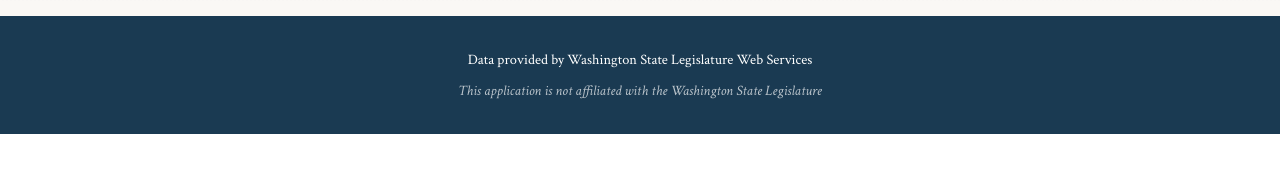
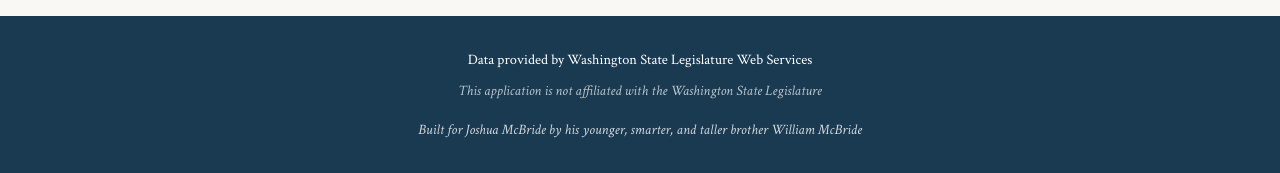
Before and after one commit to williamdmcbride/washington-legislative-explorer, a Flask app: page / in a window 1280 px wide. Shown: the part 799-972 px from the top of the page. Before the commit the page ends 933 px from the top, so only its background shows below. Run offline with Flask 3, Linux system fonts and the light colour scheme.

Commit message:
Update index.html

```diff
--- a/templates/index.html
+++ b/templates/index.html
@@ -157,6 +157,9 @@
         <div class="container">
             <p>Data provided by Washington State Legislature Web Services</p>
             <p class="disclaimer">This application is not affiliated with the Washington State Legislature</p>
+            <p style="margin-top: 1rem; font-style: italic; opacity: 0.8;">
+                Built for Joshua McBride by his younger, smarter, and taller brother William McBride
+            </p>
         </div>
     </footer>
 
```
